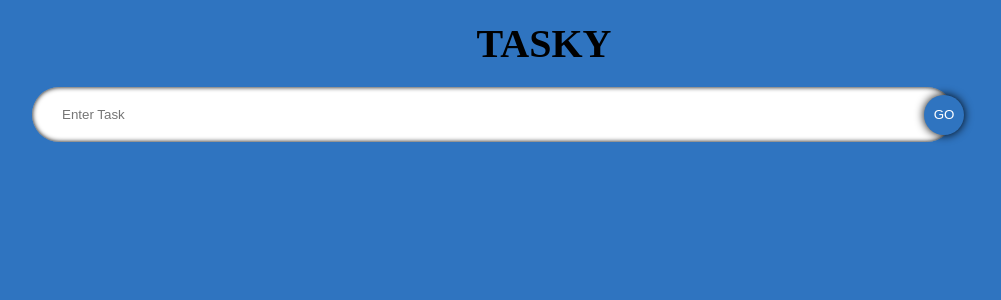
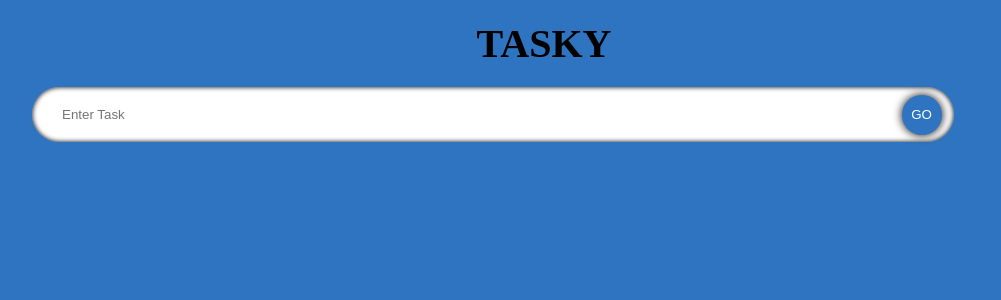
Before and after one commit to Braionic/typescript-t, a React (Create React App) app: page / in a window 1280 px wide. Shown: the top 300 px of the page, without its empty margins (96-1097 px from the left). Built offline with nearby package versions, Linux system fonts and the light colour scheme; a web font is replaced by a local one.

Commit message:
fixed the GO button

```diff
--- a/src/style.css
+++ b/src/style.css
@@ -57,7 +57,7 @@ width: 80%;
     width: 40px;
     height: 40px;
     position: absolute;
-    right: 80px;
+    right: 10%;
     margin: 12px;
     transition: 0.2 all;
     background-color: #2f74c0;
```
